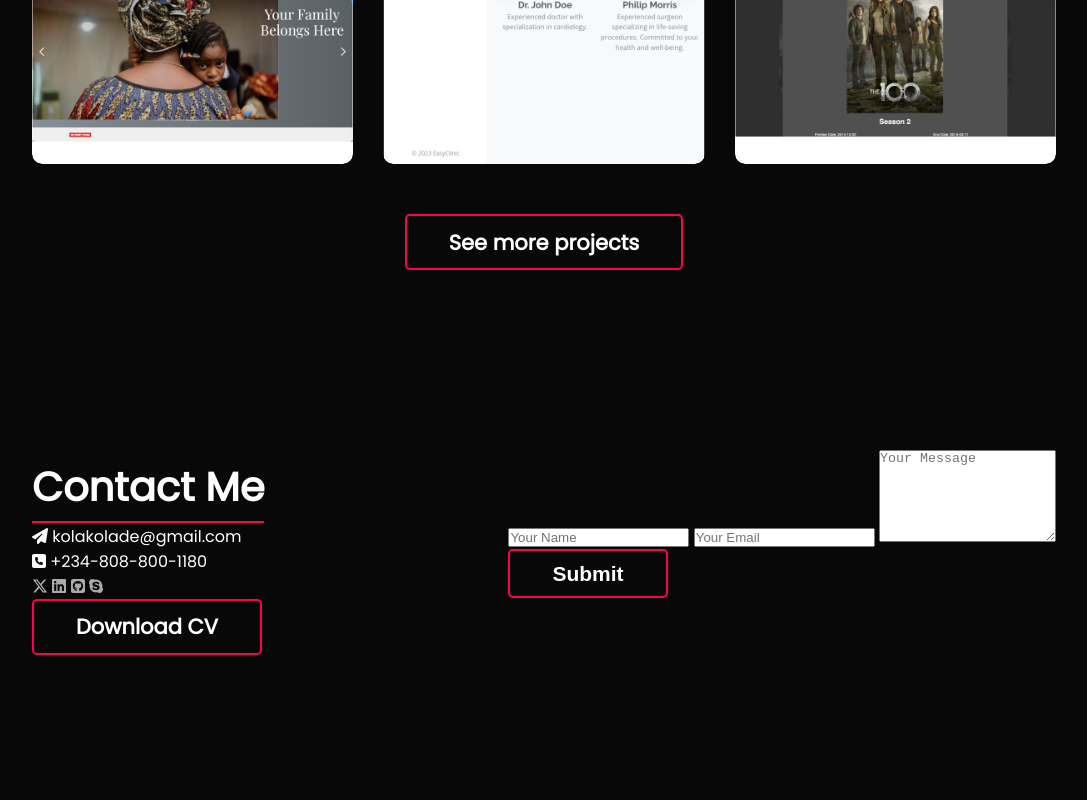
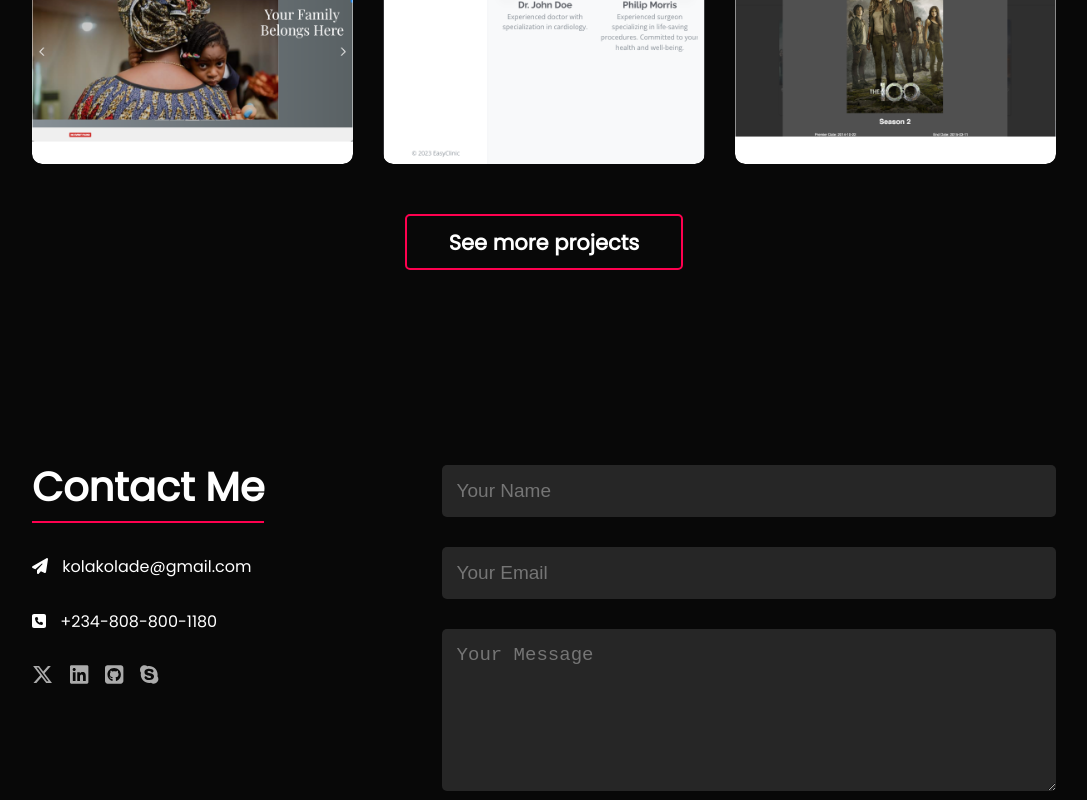
Before and after one commit to kkolade/portfolio, a website built with webpack: page src/index.html in a window 1280 px wide. Shown: the part 2000-2800 px from the top of the page, without its empty margins (96-1183 px from the left). Before the commit the page ends 2745 px from the top, so only its background shows below. Built offline with nearby package versions, Linux system fonts and the light colour scheme.

Commit message:
Add styling to contact section

```diff
--- a/src/assets/scss/_layouts.scss
+++ b/src/assets/scss/_layouts.scss
@@ -267,3 +267,70 @@
     margin: b.$sp-1-25 * 4 auto;
   }
 }
+
+//---Contact----
+.contact {
+  &__col-1 {
+    flex-basis: 35%;
+  }
+
+  &__col-2 {
+    flex-basis: 60%;
+  }
+
+  &__detail {
+    margin-top: b.$sp-1-5 * 2;
+  }
+
+  .detail-icon {
+    color: b.color(text);
+    margin-right: b.$sp-1;
+  }
+
+  .social {
+    margin-top: b.$sp-1-5 * 2;
+    &-icon {
+      font-size: b.font-size(bigger);
+      margin-right: b.$sp-1-25;
+
+      &:hover {
+        transform: translateY(-3px);
+      }
+    }
+  }
+
+  &__cv {
+    margin-top: b.$sp-3 * 5;
+    background-color: b.color(primary);
+
+    &:hover {
+      background-color: transparent;
+    }
+
+    &:active {
+      transform: translateY(2px);
+    }
+  }
+
+  &__form {
+    width: 100%;
+  }
+
+  &__input {
+    width: 100%;
+    border: 0;
+    outline: none;
+    background-color: b.color(secondary);
+    padding: b.$sp-1-5;
+    margin: b.$sp-1-5 0;
+    color: b.color(text);
+    font-size: b.font-size(big);
+    border-radius: b.$sp-0-5;
+  }
+
+  #msg {
+    display: block;
+    color: b.color(text-3);
+    margin-top: b.$sp-1-5;
+  }
+}
```
